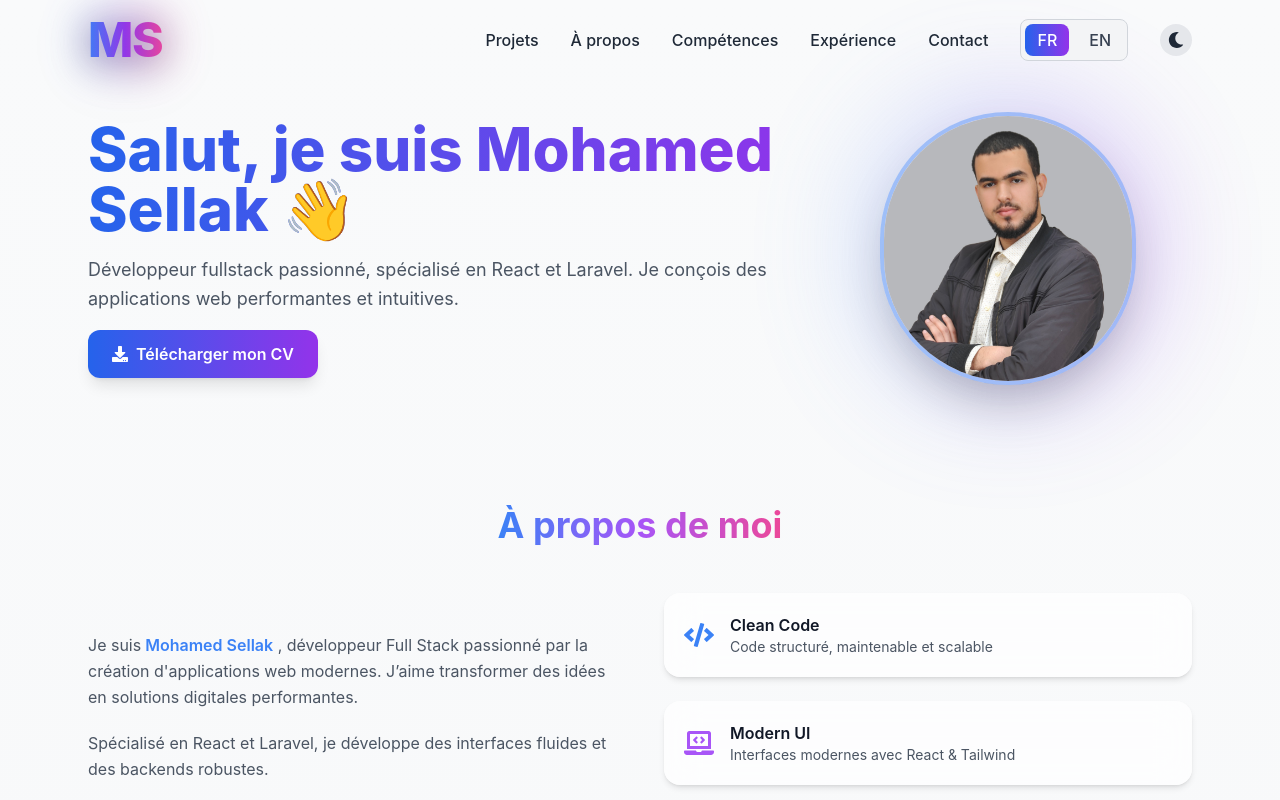
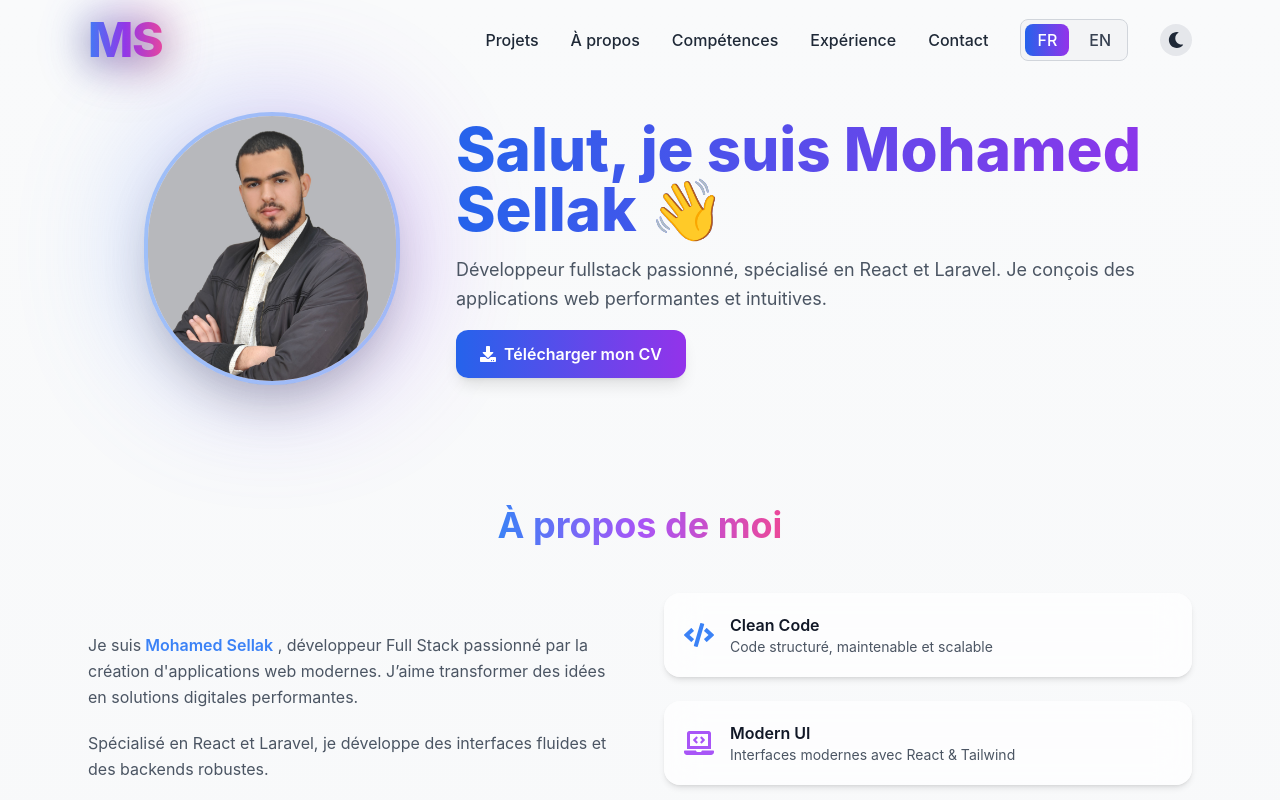
Before and after one commit to mohamedsellak12/Portfolio, a React (Vite) app: page / in a window 1280 px wide. Shown: the top 800 px of the page. Built offline with nearby package versions, Linux system fonts and the light colour scheme.

Commit message:
9 april version

```diff
--- a/src/Components/Hero.jsx
+++ b/src/Components/Hero.jsx
@@ -5,10 +5,21 @@ export default function Hero() {
   const { t } = useTranslation();
 
   return (
-    <section
+    <section id="hero"
       className="flex flex-col md:flex-row items-center justify-between max-w-6xl mx-auto p-6 pt-28 mb-24"
       data-aos="fade-up"
     >
+      {/* 🔹 Avatar */}
+      <div className=" md:mt-0 relative w-48 md:w-64 mx-auto">
+        <div className="absolute inset-0 -z-10 rounded-full bg-gradient-to-r from-blue-400 to-purple-600 opacity-40 blur-3xl"></div>
+
+        <img
+          src="/profile.JPG"
+          alt="avatar"
+          className="w-full rounded-full border-4 border-blue-500/40 shadow-2xl hover:scale-105 transition-transform"
+        />
+      </div>
+
       <div className="md:w-2/3 space-y-4">
 
         {/* 🔥 Title */}
@@ -34,16 +45,7 @@ export default function Hero() {
         </div>
       </div>
 
-      {/* 🔹 Avatar */}
-      <div className="mt-10 md:mt-0 relative w-48 md:w-64 mx-auto">
-        <div className="absolute inset-0 -z-10 rounded-full bg-gradient-to-r from-blue-400 to-purple-600 opacity-40 blur-3xl"></div>
 
-        <img
-          src="/profile.JPG"
-          alt="avatar"
-          className="w-full rounded-full border-4 border-blue-500/40 shadow-2xl hover:scale-105 transition-transform"
-        />
-      </div>
     </section>
   );
 }
```
